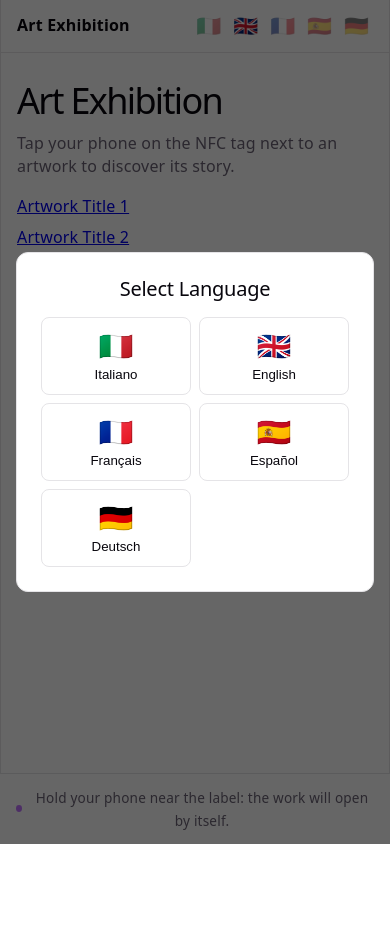
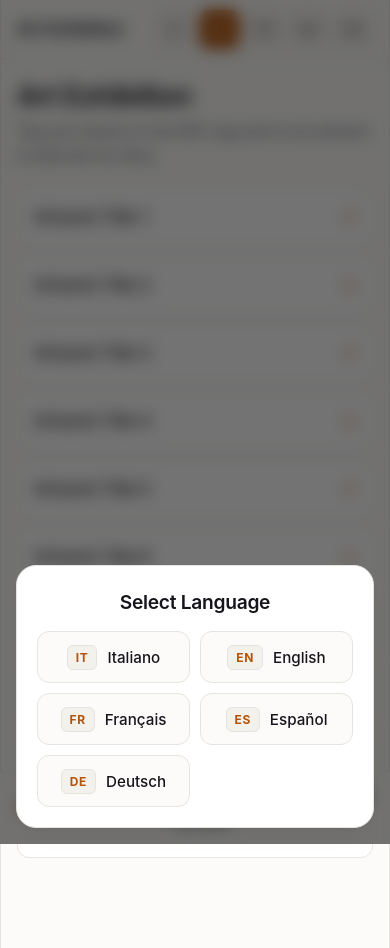
Before and after one commit to minuxok/poloniato100, a React (Vite) app: page / in a window 390 px wide. Before the commit the page ends 844 px from the top, so only its background shows below. Built offline with nearby package versions, Linux system fonts and the light colour scheme.

Commit message:
style: smartphone redesign for cross-platform iOS and Android

```diff
--- a/src/App.css
+++ b/src/App.css
@@ -1,190 +1,413 @@
+/* App Header & Safe Area */
 .app-header {
+  position: sticky;
+  top: 0;
+  z-index: 20;
   display: flex;
   align-items: center;
   justify-content: space-between;
   gap: 12px;
-  padding: 12px 16px;
+  padding: calc(10px + env(safe-area-inset-top, 0px)) 16px 10px;
+  background: var(--bg);
+  backdrop-filter: blur(12px);
+  -webkit-backdrop-filter: blur(12px);
   border-bottom: 1px solid var(--border);
 }
 
 .app-header__title {
+  font-size: 1.05rem;
   font-weight: 600;
   color: var(--text-h);
+  letter-spacing: -0.01em;
+  white-space: nowrap;
+  overflow: hidden;
+  text-overflow: ellipsis;
 }
 
 .app-header__langs {
   display: flex;
-  gap: 4px;
+  gap: 6px;
 }
 
 .app-header__lang-btn {
-  border: none;
-  background: transparent;
-  font-size: 1.25rem;
-  line-height: 1;
-  padding: 4px;
-  border-radius: 6px;
+  border: 1px solid var(--border);
+  background: var(--code-bg);
+  color: var(--text);
+  font-size: 0.75rem;
+  font-weight: 600;
+  letter-spacing: 0.05em;
+  padding: 6px 10px;
+  min-width: 38px;
+  min-height: 38px;
+  border-radius: 8px;
   cursor: pointer;
-  opacity: 0.5;
+  display: inline-flex;
+  align-items: center;
+  justify-content: center;
+  transition: all 0.15s ease;
+}
+
+.app-header__lang-btn:active {
+  transform: scale(0.93);
 }
 
 .app-header__lang-btn.is-active {
-  opacity: 1;
+  background: var(--accent);
+  color: #ffffff;
+  border-color: var(--accent);
+  box-shadow: 0 2px 6px rgba(0, 0, 0, 0.12);
 }
 
+/* Language Modal (Mobile Bottom Sheet) */
 .language-modal {
   position: fixed;
   inset: 0;
+  z-index: 100;
   display: flex;
-  align-items: center;
+  align-items: flex-end;
   justify-content: center;
-  background: rgba(0, 0, 0, 0.6);
+  background: rgba(0, 0, 0, 0.55);
+  backdrop-filter: blur(8px);
+  -webkit-backdrop-filter: blur(8px);
   padding: 16px;
-  z-index: 100;
+  animation: fadeIn 0.2s ease-out;
+}
+
+@keyframes fadeIn {
+  from { opacity: 0; }
+  to { opacity: 1; }
 }
 
 .language-modal__panel {
-  background: var(--bg);
+  background: var(--bg-card);
   color: var(--text-h);
   border: 1px solid var(--border);
-  border-radius: 12px;
-  padding: 24px;
-  max-width: 320px;
+  border-radius: 20px;
+  padding: 24px 20px calc(20px + env(safe-area-inset-bottom, 0px));
+  max-width: 440px;
   width: 100%;
   text-align: center;
+  box-shadow: var(--shadow);
+  animation: slideUp 0.25s cubic-bezier(0.16, 1, 0.3, 1);
+}
+
+@keyframes slideUp {
+  from { transform: translateY(20px); opacity: 0; }
+  to { transform: translateY(0); opacity: 1; }
+}
+
+.language-modal__panel h2 {
+  font-size: 1.2rem;
+  margin-bottom: 4px;
 }
 
 .language-modal__grid {
   display: grid;
   grid-template-columns: repeat(2, 1fr);
-  gap: 8px;
+  gap: 10px;
   margin-top: 16px;
 }
 
 .language-modal__btn {
   display: flex;
-  flex-direction: column;
   align-items: center;
-  gap: 4px;
-  padding: 12px 8px;
+  justify-content: center;
+  gap: 10px;
+  min-height: 52px;
+  padding: 12px 14px;
   border: 1px solid var(--border);
-  border-radius: 8px;
-  background: transparent;
-  color: inherit;
+  border-radius: 12px;
+  background: var(--bg);
+  color: var(--text-h);
+  font-size: 0.95rem;
+  font-weight: 500;
   cursor: pointer;
+  transition: all 0.15s ease;
 }
 
-.language-modal__flag {
-  font-size: 1.75rem;
+.language-modal__btn:active {
+  transform: scale(0.96);
+  background: var(--accent-bg);
+  border-color: var(--accent-border);
 }
 
+.language-modal__iso {
+  display: inline-flex;
+  align-items: center;
+  justify-content: center;
+  font-size: 0.75rem;
+  font-weight: 700;
+  letter-spacing: 0.05em;
+  padding: 4px 8px;
+  border-radius: 6px;
+  background: var(--code-bg);
+  color: var(--accent);
+  border: 1px solid var(--border);
+}
+
+/* Page Views & Content */
 .home {
-  padding: 16px;
-  padding-bottom: 80px;
+  padding: 20px 16px calc(90px + env(safe-area-inset-bottom, 0px));
   text-align: left;
+}
+
+.home h1 {
+  margin-bottom: 6px;
+}
+
+.home p {
+  color: var(--text);
+  font-size: 0.95rem;
+  margin-bottom: 20px;
 }
 
 .home__list {
   list-style: none;
   padding: 0;
+  margin: 0;
   display: flex;
   flex-direction: column;
-  gap: 8px;
+  gap: 10px;
+}
+
+.home__list-item {
+  border-radius: 12px;
+  background: var(--bg-card);
+  border: 1px solid var(--border);
+  overflow: hidden;
+  transition: border-color 0.15s ease, transform 0.15s ease;
+}
+
+.home__list-item:active {
+  transform: scale(0.98);
+  border-color: var(--accent-border);
+}
+
+.home__list-link {
+  display: flex;
+  align-items: center;
+  justify-content: space-between;
+  padding: 16px;
+  color: var(--text-h);
+  text-decoration: none;
+  font-weight: 500;
+  font-size: 1.05rem;
+}
+
+.home__list-arrow {
+  color: var(--accent);
+  font-size: 1.1rem;
 }
 
 .back-link {
-  display: inline-block;
-  margin: 16px 0 0 16px;
-  color: var(--text);
+  display: inline-flex;
+  align-items: center;
+  gap: 6px;
+  margin: 16px 16px 0;
+  padding: 8px 14px;
+  min-height: 44px;
+  border-radius: 8px;
+  background: var(--code-bg);
+  color: var(--text-h);
+  text-decoration: none;
+  font-size: 0.9rem;
+  font-weight: 500;
+  border: 1px solid var(--border);
+  transition: transform 0.15s ease;
 }
 
+.back-link:active {
+  transform: scale(0.95);
+}
+
+/* Artwork Card Details */
 .artwork-card {
   padding: 16px;
-  padding-bottom: 80px;
+  padding-bottom: calc(90px + env(safe-area-inset-bottom, 0px));
   text-align: left;
+}
+
+.artwork-card__media-container {
+  width: 100%;
+  border-radius: 14px;
+  overflow: hidden;
+  background: var(--code-bg);
+  border: 1px solid var(--border);
+  box-shadow: var(--shadow);
+  margin-bottom: 16px;
 }
 
 .artwork-card__image {
   width: 100%;
-  border-radius: 8px;
+  height: auto;
+  display: block;
+  object-fit: cover;
+  max-height: 380px;
+}
+
+.artwork-card__header {
+  margin-bottom: 12px;
+}
+
+.artwork-card__title {
+  margin-bottom: 6px;
 }
 
 .artwork-card__meta {
+  display: inline-flex;
+  align-items: center;
+  gap: 8px;
+  font-size: 0.88rem;
+  font-weight: 500;
   color: var(--text);
-  margin: 4px 0 12px;
+  background: var(--code-bg);
+  padding: 4px 10px;
+  border-radius: 20px;
+  border: 1px solid var(--border);
 }
 
+.artwork-card__description {
+  font-size: 0.98rem;
+  line-height: 1.6;
+  color: var(--text);
+  margin-top: 12px;
+  margin-bottom: 20px;
+}
+
+/* Styled Audio Player Bar */
 .audio-player {
-  margin-top: 12px;
+  margin-top: 16px;
+  background: var(--bg-card);
+  border: 1px solid var(--border);
+  border-radius: 14px;
+  padding: 14px 16px;
+  box-shadow: var(--shadow);
+}
+
+.audio-player__header {
+  display: flex;
+  align-items: center;
+  gap: 8px;
+  margin-bottom: 10px;
+}
+
+.audio-player__badge {
+  display: inline-flex;
+  align-items: center;
+  justify-content: center;
+  width: 24px;
+  height: 24px;
+  border-radius: 50%;
+  background: var(--accent-bg);
+  color: var(--accent);
+  font-size: 0.75rem;
+}
+
+.audio-player__label {
+  font-size: 0.9rem;
+  font-weight: 600;
+  color: var(--text-h);
 }
 
 .audio-player audio {
   width: 100%;
+  height: 44px;
+  border-radius: 8px;
+}
+
+.artwork-card__video-container {
+  margin-top: 20px;
+  border-radius: 14px;
+  overflow: hidden;
+  background: #000;
+  border: 1px solid var(--border);
 }
 
 .artwork-card__video {
   width: 100%;
-  border-radius: 8px;
-  margin-top: 12px;
+  display: block;
+  max-height: 320px;
 }
 
+/* Persistent Bottom NFC Scanner Bar */
 .nfcbar {
   position: fixed;
   inset: auto 0 0 0;
-  z-index: 10;
+  z-index: 40;
+  max-width: 540px;
+  margin: 0 auto;
+  left: 50%;
+  transform: translateX(-50%);
+  width: 100%;
   background: var(--bg);
+  backdrop-filter: blur(12px);
+  -webkit-backdrop-filter: blur(12px);
   border-top: 1px solid var(--border);
-  padding: 12px 16px calc(12px + env(safe-area-inset-bottom));
+  padding: 12px 16px calc(12px + env(safe-area-inset-bottom, 0px));
   text-align: center;
 }
 
 .nfcbar__btn {
   width: 100%;
-  max-width: 24rem;
+  max-width: 100%;
+  min-height: 48px;
   border: 1px solid var(--accent-border);
-  background: var(--accent-bg);
-  color: var(--accent);
-  border-radius: 8px;
-  padding: 10px 16px;
-  font: inherit;
+  background: var(--accent);
+  color: #ffffff;
+  border-radius: 12px;
+  padding: 12px 20px;
+  font-size: 0.95rem;
+  font-weight: 600;
   cursor: pointer;
+  box-shadow: 0 4px 12px rgba(180, 83, 9, 0.2);
+  transition: transform 0.15s ease, background-color 0.15s ease;
+}
+
+.nfcbar__btn:active {
+  transform: scale(0.97);
 }
 
 .nfcbar__msg {
   margin: 0;
-  font-size: 0.85rem;
-  color: var(--text);
+  font-size: 0.9rem;
+  font-weight: 500;
+  color: var(--text-h);
   display: flex;
   align-items: center;
   justify-content: center;
-  gap: 8px;
-}
-
-.nfcbar__msg[data-state='denied'],
-.nfcbar__msg[data-state='error'] {
-  color: var(--text-h);
+  gap: 10px;
+  min-height: 40px;
 }
 
 .nfcbar__pulse {
-  width: 7px;
-  height: 7px;
+  width: 8px;
+  height: 8px;
   border-radius: 50%;
   background: var(--accent);
-  animation: nfc-pulse 2.4s ease-in-out infinite;
+  box-shadow: 0 0 0 0 rgba(217, 119, 6, 0.5);
+  animation: nfc-pulse 2s cubic-bezier(0.4, 0, 0.6, 1) infinite;
 }
 
 @keyframes nfc-pulse {
-  0%,
+  0% {
+    transform: scale(0.95);
+    box-shadow: 0 0 0 0 rgba(217, 119, 6, 0.7);
+  }
+  70% {
+    transform: scale(1);
+    box-shadow: 0 0 0 8px rgba(217, 119, 6, 0);
+  }
   100% {
-    opacity: 0.25;
-  }
-  50% {
-    opacity: 1;
+    transform: scale(0.95);
+    box-shadow: 0 0 0 0 rgba(217, 119, 6, 0);
   }
 }
 
 @media (prefers-reduced-motion: reduce) {
-  .nfcbar__pulse {
-    animation-duration: 0.01ms;
+  .nfcbar__pulse,
+  .language-modal,
+  .language-modal__panel {
+    animation: none;
+    transition: none;
   }
 }
--- a/src/components/Header.jsx
+++ b/src/components/Header.jsx
@@ -1,11 +1,11 @@
 import { useTranslation } from 'react-i18next'
 
 const LANGUAGES = [
-  { code: 'it', flag: '🇮🇹', label: 'Italiano' },
-  { code: 'en', flag: '🇬🇧', label: 'English' },
-  { code: 'fr', flag: '🇫🇷', label: 'Français' },
-  { code: 'es', flag: '🇪🇸', label: 'Español' },
-  { code: 'de', flag: '🇩🇪', label: 'Deutsch' },
+  { code: 'it', iso: 'IT', label: 'Italiano' },
+  { code: 'en', iso: 'EN', label: 'English' },
+  { code: 'fr', iso: 'FR', label: 'Français' },
+  { code: 'es', iso: 'ES', label: 'Español' },
+  { code: 'de', iso: 'DE', label: 'Deutsch' },
 ]
 
 function Header() {
@@ -20,7 +20,7 @@ function Header() {
     <header className="app-header">
       <span className="app-header__title">{t('home_title')}</span>
       <nav className="app-header__langs" aria-label={t('choose_lang')}>
-        {LANGUAGES.map(({ code, flag, label }) => (
+        {LANGUAGES.map(({ code, iso, label }) => (
           <button
             key={code}
             type="button"
@@ -31,7 +31,7 @@ function Header() {
             aria-label={label}
             aria-pressed={i18n.resolvedLanguage === code}
           >
-            {flag}
+            {iso}
           </button>
         ))}
       </nav>
--- a/src/components/LanguageModal.jsx
+++ b/src/components/LanguageModal.jsx
@@ -1,11 +1,11 @@
 import { useTranslation } from 'react-i18next'
 
 const LANGUAGES = [
-  { code: 'it', flag: '🇮🇹', label: 'Italiano' },
-  { code: 'en', flag: '🇬🇧', label: 'English' },
-  { code: 'fr', flag: '🇫🇷', label: 'Français' },
-  { code: 'es', flag: '🇪🇸', label: 'Español' },
-  { code: 'de', flag: '🇩🇪', label: 'Deutsch' },
+  { code: 'it', iso: 'IT', label: 'Italiano' },
+  { code: 'en', iso: 'EN', label: 'English' },
+  { code: 'fr', iso: 'FR', label: 'Français' },
+  { code: 'es', iso: 'ES', label: 'Español' },
+  { code: 'de', iso: 'DE', label: 'Deutsch' },
 ]
 
 function LanguageModal({ onSelect }) {
@@ -21,15 +21,15 @@ function LanguageModal({ onSelect }) {
       <div className="language-modal__panel">
         <h2>{t('choose_lang')}</h2>
         <div className="language-modal__grid">
-          {LANGUAGES.map(({ code, flag, label }) => (
+          {LANGUAGES.map(({ code, iso, label }) => (
             <button
               key={code}
               type="button"
               className="language-modal__btn"
               onClick={() => onSelect(code)}
             >
-              <span className="language-modal__flag" aria-hidden="true">
-                {flag}
+              <span className="language-modal__iso" aria-hidden="true">
+                {iso}
               </span>
               <span>{label}</span>
             </button>
--- a/src/index.css
+++ b/src/index.css
@@ -1,98 +1,106 @@
 :root {
-  --text: #6b6375;
-  --text-h: #08060d;
-  --bg: #fff;
-  --border: #e5e4e7;
-  --code-bg: #f4f3ec;
-  --accent: #aa3bff;
-  --accent-bg: rgba(170, 59, 255, 0.1);
-  --accent-border: rgba(170, 59, 255, 0.5);
-  --social-bg: rgba(244, 243, 236, 0.5);
+  --text: #524f57;
+  --text-h: #17151c;
+  --bg: #fcfbf9;
+  --bg-card: #ffffff;
+  --border: #e6e4e0;
+  --code-bg: #f3f1ec;
+  --accent: #b45309;
+  --accent-bg: rgba(180, 83, 9, 0.08);
+  --accent-border: rgba(180, 83, 9, 0.35);
+  --social-bg: rgba(243, 241, 236, 0.6);
   --shadow:
-    rgba(0, 0, 0, 0.1) 0 10px 15px -3px, rgba(0, 0, 0, 0.05) 0 4px 6px -2px;
+    rgba(0, 0, 0, 0.06) 0 8px 24px -4px, rgba(0, 0, 0, 0.04) 0 2px 6px -1px;
 
-  --sans: system-ui, 'Segoe UI', Roboto, sans-serif;
-  --heading: system-ui, 'Segoe UI', Roboto, sans-serif;
-  --mono: ui-monospace, Consolas, monospace;
+  --sans: -apple-system, BlinkMacSystemFont, 'Segoe UI', Roboto, Helvetica, Arial, sans-serif;
+  --heading: -apple-system, BlinkMacSystemFont, 'Segoe UI', Roboto, Helvetica, Arial, sans-serif;
+  --mono: ui-monospace, SFMono-Regular, Consolas, monospace;
 
-  font: 18px/145% var(--sans);
-  letter-spacing: 0.18px;
+  font: 16px/150% var(--sans);
+  letter-spacing: -0.01em;
   color-scheme: light dark;
   color: var(--text);
-  background: var(--bg);
+  background: #f4f3f0;
   font-synthesis: none;
   text-rendering: optimizeLegibility;
   -webkit-font-smoothing: antialiased;
   -moz-osx-font-smoothing: grayscale;
-
-  @media (max-width: 1024px) {
-    font-size: 16px;
-  }
+  -webkit-tap-highlight-color: transparent;
 }
 
 @media (prefers-color-scheme: dark) {
   :root {
     --text: #9ca3af;
     --text-h: #f3f4f6;
-    --bg: #16171d;
-    --border: #2e303a;
-    --code-bg: #1f2028;
-    --accent: #c084fc;
-    --accent-bg: rgba(192, 132, 252, 0.15);
-    --accent-border: rgba(192, 132, 252, 0.5);
-    --social-bg: rgba(47, 48, 58, 0.5);
+    --bg: #121318;
+    --bg-card: #1a1b22;
+    --border: #2a2c36;
+    --code-bg: #1f212a;
+    --accent: #f59e0b;
+    --accent-bg: rgba(245, 158, 11, 0.12);
+    --accent-border: rgba(245, 158, 11, 0.4);
+    --social-bg: rgba(42, 44, 54, 0.6);
     --shadow:
-      rgba(0, 0, 0, 0.4) 0 10px 15px -3px, rgba(0, 0, 0, 0.25) 0 4px 6px -2px;
+      rgba(0, 0, 0, 0.4) 0 10px 25px -4px, rgba(0, 0, 0, 0.25) 0 4px 8px -2px;
+
+    background: #0b0c0f;
   }
+}
 
-  #social .button-icon {
-    filter: invert(1) brightness(2);
-  }
+* {
+  box-sizing: border-box;
+  -webkit-tap-highlight-color: transparent;
 }
 
 body {
   margin: 0;
+  padding: 0;
+  background: var(--bg);
+  color: var(--text);
 }
 
 #root {
-  width: 1126px;
-  max-width: 100%;
+  width: 100%;
+  max-width: 540px;
   margin: 0 auto;
-  text-align: center;
+  text-align: left;
   border-inline: 1px solid var(--border);
-  min-height: 100svh;
+  min-height: 100dvh;
   display: flex;
   flex-direction: column;
-  box-sizing: border-box;
+  background: var(--bg);
+  box-shadow: var(--shadow);
+  position: relative;
 }
 
 h1,
-h2 {
+h2,
+h3 {
   font-family: var(--heading);
-  font-weight: 500;
+  font-weight: 600;
   color: var(--text-h);
+  margin: 0;
 }
 
 h1 {
-  font-size: 56px;
-  letter-spacing: -1.68px;
-  margin: 32px 0;
-  @media (max-width: 1024px) {
-    font-size: 36px;
-    margin: 20px 0;
-  }
+  font-size: 1.75rem;
+  line-height: 1.25;
+  letter-spacing: -0.02em;
 }
+
 h2 {
-  font-size: 24px;
-  line-height: 118%;
-  letter-spacing: -0.24px;
-  margin: 0 0 8px;
-  @media (max-width: 1024px) {
-    font-size: 20px;
-  }
+  font-size: 1.35rem;
+  line-height: 1.3;
+  letter-spacing: -0.015em;
 }
+
 p {
   margin: 0;
+}
+
+button {
+  font-family: inherit;
+  -webkit-tap-highlight-color: transparent;
 }
 
 code,
@@ -104,7 +112,7 @@ code,
 }
 
 code {
-  font-size: 15px;
+  font-size: 14px;
   line-height: 135%;
   padding: 4px 8px;
   background: var(--code-bg);
--- a/src/pages/Home.jsx
+++ b/src/pages/Home.jsx
@@ -13,8 +13,13 @@ function Home() {
         {opere.map((opera) => {
           const title = opera.title[i18n.resolvedLanguage] ?? opera.title.it
           return (
-            <li key={opera.id}>
-              <Link to={`/opera/${opera.id}`}>{title}</Link>
+            <li key={opera.id} className="home__list-item">
+              <Link to={`/opera/${opera.id}`} className="home__list-link">
+                <span>{title}</span>
+                <span className="home__list-arrow" aria-hidden="true">
+                  &rarr;
+                </span>
+              </Link>
             </li>
           )
         })}
```
Also changed, not shown: src/components/ArtworkCard.jsx (+10 -4 lines), src/components/AudioPlayer.jsx (+6 -1 lines).
